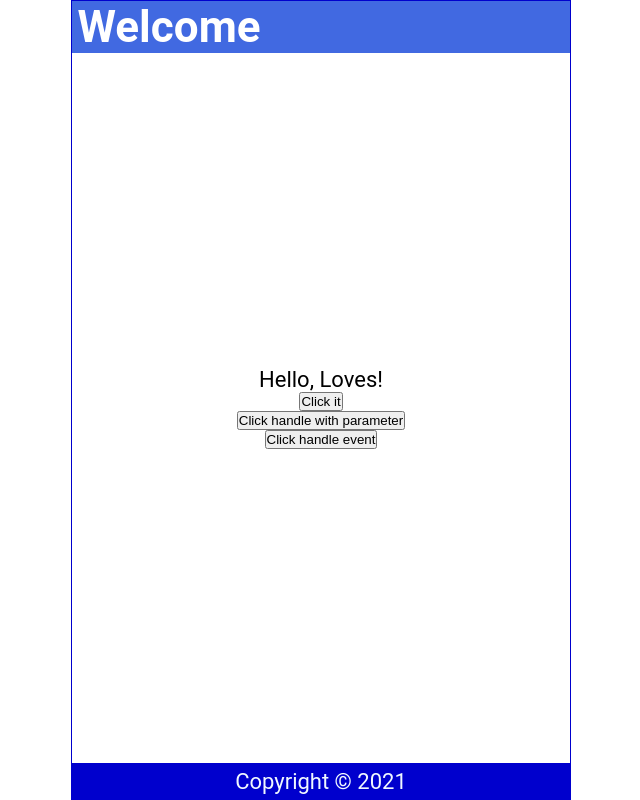
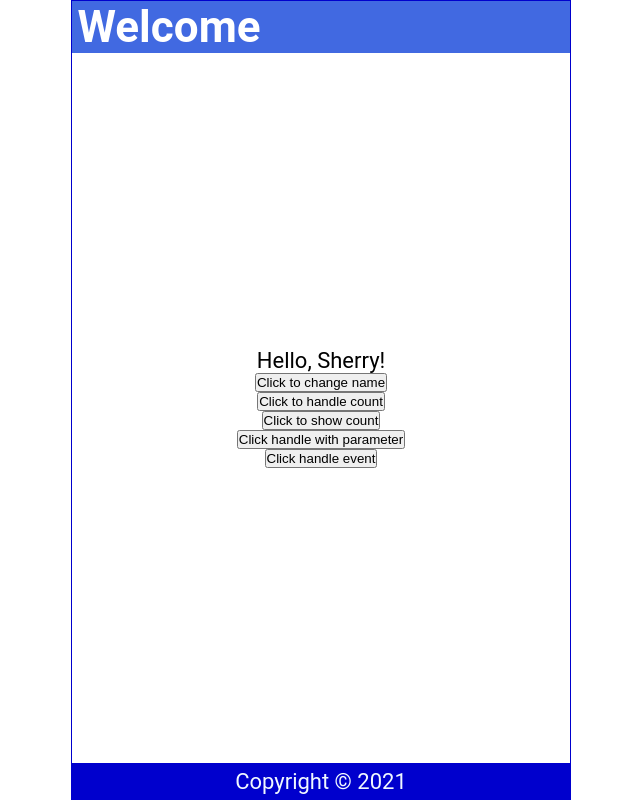
Before and after one commit to sherryysj/ReactJSRecap, a React (Create React App) app: page / in a window 1280 px wide. Shown: the whole page, without its empty margins (319-959 px from the left). Built offline with nearby package versions, Linux system fonts and the light colour scheme.

Commit message:
learning note: useState

```diff
--- a/src/Content.js
+++ b/src/Content.js
@@ -1,11 +1,29 @@
+import { useState } from "react";
+
 const Content = () => {
 
+    // use state to change variable
+    const [name, setName] = useState('Sherry');
+
     const handleNameChange = () => {
-
         const names = ['Sherry','Loves','Ivory'];
         const int = Math.floor(Math.random() * 3);
-        return names[int];
+        setName(names[int]);
+    }
 
+    const [count, setCount] = useState(0);
+
+    // state value will be remain the initial value when it be called in a function
+    const handleCount = () => {
+        setCount(count + 1) // assume count is 1 when we call the function
+        setCount(count + 1) // count still be initial count value when calling this function, value 1
+        console.log(count) // count still be initial count when calling this function, value 1
+    }
+    // if count value is 1, then next time when this function is calling, count will be 2, not 3
+
+    // call this after handleCount, it will show current count value
+    const handleCount2 = () => {
+        console.log(count)
     }
 
     // normal click
@@ -26,12 +44,15 @@ const Content = () => {
         console.log(e.target.innerText)
     }
 
+
     return (
         <main>
             <p onDoubleClick={handleClick}> {/* double click not work in pad device*/}
-                Hello, {handleNameChange()}!
+                Hello, {name}!
             </p>
-            <button onClick={handleClick}>Click it</button> {/* do not include () after handleClick */}
+            <button onClick={handleNameChange}>Click to change name</button> {/* do not include () after handleClick */}
+            <button onClick={handleCount}>Click to handle count</button>
+            <button onClick={handleCount2}>Click to show count</button>
             <button onClick={() => handleClick2('Dave')}>Click handle with parameter</button>
             <button onClick={(e) => handleClick3(e)}>Click handle event</button>
         </main>
```
